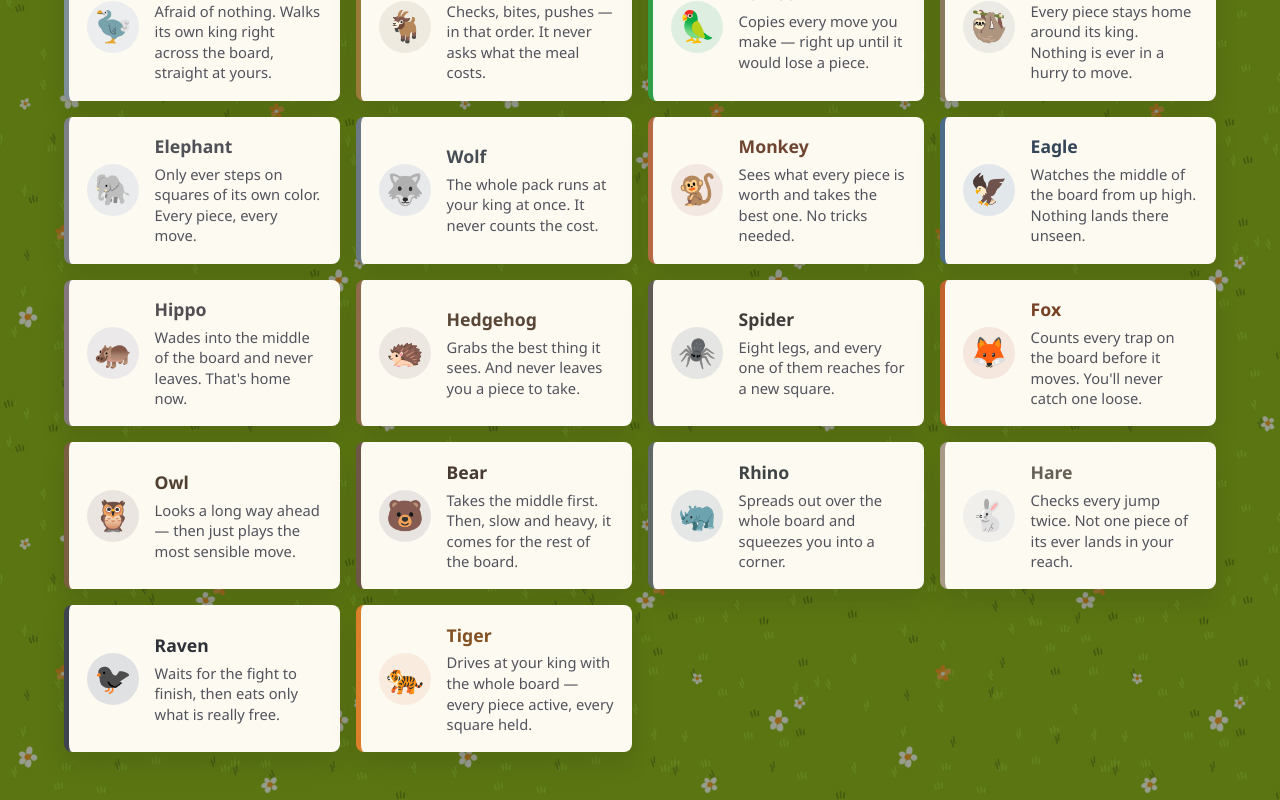
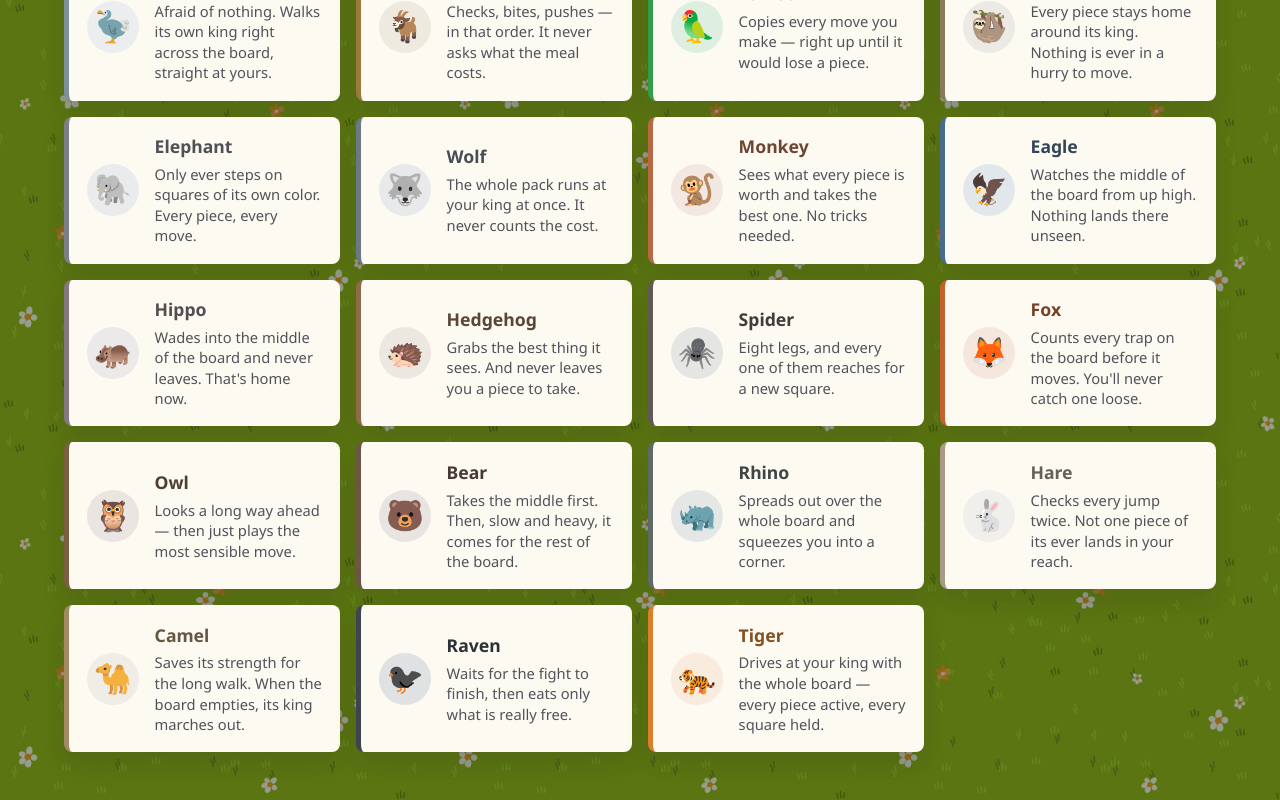
Before and after one commit to dragunovartem99/chess-animals, a Vue app: page /en/ in a window 1280 px wide. Shown: the part 419-1219 px from the top of the page. Built offline with nearby package versions, Linux system fonts and the light colour scheme; a web font is replaced by a local one.

Commit message:
bots: add the Camel

```diff
--- a/src/locales/en/bots.ts
+++ b/src/locales/en/bots.ts
@@ -49,6 +49,11 @@ export default {
 		name: "Owl",
 		description: "Looks a long way ahead — then just plays the most sensible move.",
 	},
+	camel: {
+		name: "Camel",
+		description:
+			"Saves its strength for the long walk. When the board empties, its king marches out.",
+	},
 	raven: {
 		name: "Raven",
 		description: "Waits for the fight to finish, then eats only what is really free.",
--- a/src/locales/ru/bots.ts
+++ b/src/locales/ru/bots.ts
@@ -48,6 +48,10 @@ export default {
 		name: "Сова",
 		description: "Смотрит далеко вперед — а потом просто делает самый разумный ход.",
 	},
+	camel: {
+		name: "Верблюд",
+		description: "Бережет силы для долгой дороги. Когда доска пустеет, его король идет вперед.",
+	},
 	raven: {
 		name: "Ворон",
 		description: "Ждет, пока драка кончится, и берет только то, что достается даром.",
--- /dev/null
+++ b/src/modules/bots/roster/camel.ts
@@ -0,0 +1,21 @@
+import type { Animal } from "./types";
+
+// The endgame animal: walks its king into the middle and runs its passed pawns, both scaled to
+// nothing while the pieces are on and to full strength once they are off (see
+// `families/endgame.ts`). Every other animal plays the ending with the same eye it played the
+// opening with.
+//
+// Depth 2 with quiescence — the only animal on that search. It is what an ending needs, since a
+// pawn race is all captures and promotions past the leaf, and it slots the Camel between the Hare
+// and the Raven. The lab put it +106 over the same search with bare material.
+export const CAMEL: Animal = {
+	emoji: "🐪",
+	tint: "#a38a63",
+	definition: {
+		id: "camel",
+		search: { depth: 2, quiescence: true },
+		temperature: 0,
+		base: "material",
+		weights: { passedPawnPush: 12, kingActivity: 20 },
+	},
+};
--- a/src/modules/bots/roster/index.ts
+++ b/src/modules/bots/roster/index.ts
@@ -1,4 +1,5 @@
 import { BEAR } from "./bear";
+import { CAMEL } from "./camel";
 import { DODO } from "./dodo";
 import { DONKEY } from "./donkey";
 import { DOVE } from "./dove";
@@ -58,6 +59,10 @@ import { WOLF } from "./wolf";
 // and the Bear (`centralization` + `space`) next, all three above the plain Owl — two heuristics
 // and depth 3 beat one more ply with none, but not the Raven's quiescence.
 //
+// The Camel is the one animal whose idea waits for the ending: its king and passed pawns count
+// for nothing until the pieces come off. On depth 2 with quiescence — a ply short of the Raven —
+// it lands between the Hare and the Raven.
+//
 // The Tiger is the exception: depth 3, quiescence on *and* two aggressive-mobile weights
 // (`swarm` + `mobility`). Once every bot has quiescence, bare material has no idea what a good
 // square is — the full-roster arena puts the Tiger top by a distance (~2630), beating the Raven
@@ -83,6 +88,7 @@ export const ROSTER: Animal[] = [
 	BEAR,
 	RHINO,
 	HARE,
+	CAMEL,
 	RAVEN,
 	TIGER,
 ];
```
Also changed, not shown: cli/og/emoji/1f42a.svg (added), public/og.png.
